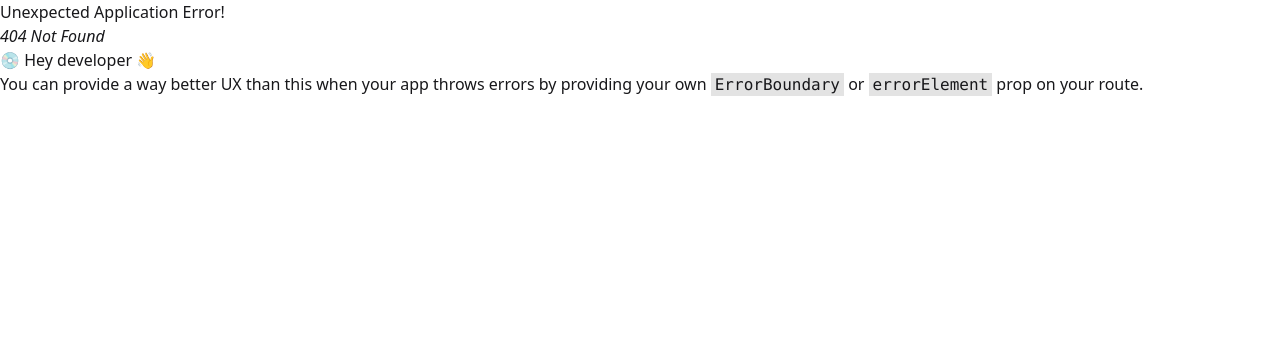
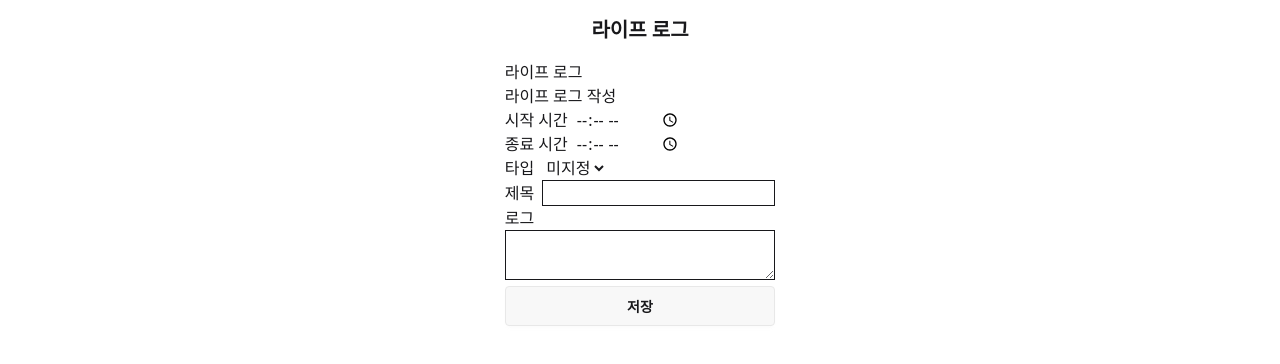
Before and after one commit to narahub123/scheduler_test, a React (Vite) app in the folder client/: page /lifelogs in a window 1280 px wide. Before the commit this address had no page. Shown: the top 364 px of the page. Built offline with nearby package versions, Linux system fonts and the light colour scheme.

Commit message:
Feat: LifelogPage 생성

```diff
--- a/client/src/pages/LandingPage/LandingPage.tsx
+++ b/client/src/pages/LandingPage/LandingPage.tsx
@@ -11,6 +11,11 @@
       <div className="w-screen h-screen flex flex-col items-center justify-center gap-4 ">
         <Link to="/todos">
           <Button className="min-w-[150px] btn-primary">투두 리스트</Button>
+        </Link>
+        <Link to="/lifelogs">
+          <Button className="min-w-[150px] btn-accent text-white">
+            라이프로그
+          </Button>
         </Link>
         <Link to="/timelines">
           <Button className="min-w-[150px] btn-accent text-white">일정</Button>
--- /dev/null
+++ b/client/src/pages/LifelogPage/LifelogPage.tsx
@@ -0,0 +1,137 @@
+import { useState } from "react";
+import { Button } from "../../ui";
+
+type LogType =
+  | "none"
+  | "todo"
+  | "work"
+  | "exercise"
+  | "meal"
+  | "rest"
+  | "study";
+
+export const LifelogPage = () => {
+  const [startAt, setStartAt] = useState("");
+  const [endAt, setEndAt] = useState("");
+  const [logType, setLogType] = useState<LogType>("none");
+  const [title, setTitle] = useState("");
+  const [description, setDescription] = useState("");
+
+  console.log(startAt, endAt, logType, title, description);
+
+  // 시작 시각 핸들러
+  const handleStartAtChange = (e: React.ChangeEvent<HTMLInputElement>) => {
+    const startAt = e.target.value;
+
+    setStartAt(startAt);
+  };
+
+  // 종료 시각 핸들러
+  const handleEndAtChange = (e: React.ChangeEvent<HTMLInputElement>) => {
+    const endAt = e.target.value;
+
+    setEndAt(endAt);
+  };
+
+  // 타입 핸들러
+  const handleLogTypeChange = (e: React.ChangeEvent<HTMLSelectElement>) => {
+    const logType = e.target.value as LogType;
+
+    setLogType(logType);
+  };
+
+  // 제목 핸들러
+  const handleTitlChange = (e: React.ChangeEvent<HTMLInputElement>) => {
+    const title = e.target.value;
+
+    setTitle(title);
+  };
+
+  // 로그 핸들러
+  const handleDescriptionChange = (
+    e: React.ChangeEvent<HTMLTextAreaElement>
+  ) => {
+    const description = e.target.value;
+
+    setDescription(description);
+  };
+
+  return (
+    <div className="w-screen h-screen flex flex-col">
+      <div className="w-full flex justify-center">
+        <h2 className="p-4 font-bold text-xl">라이프 로그</h2>
+      </div>
+      <div className="w-full h-full flex flex-col items-center">
+        <div>
+          {/* 캘린더로 표시? */}
+          <div>라이프 로그</div>
+          <div>
+            <h2>라이프 로그 작성</h2>
+          </div>
+          <div className="space-x-2 flex">
+            <label htmlFor="startAt">시작 시간</label>
+            <input
+              type="time"
+              name="startAt"
+              id="startAt"
+              onChange={handleStartAtChange}
+              value={startAt}
+            />
+          </div>
+          <div className="space-x-2">
+            <label htmlFor="startAt">종료 시간</label>
+            <input
+              type="time"
+              name="startAt"
+              id="startAt"
+              onChange={handleEndAtChange}
+              value={endAt}
+            />
+          </div>
+          <div className="space-x-2">
+            <label htmlFor="type">타입</label>
+            <select
+              name="type"
+              id="type"
+              onChange={handleLogTypeChange}
+              value={logType}
+            >
+              <option value="none">미지정</option>
+              <option value="todo">할 일</option>
+              <option value="exercise">운동</option>
+              <option value="meal">식사</option>
+              <option value="rest">휴식</option>
+              <option value="study">공부</option>
+            </select>
+          </div>
+          <div className="space-x-2">
+            <label htmlFor="title">제목</label>
+            <input
+              type="text"
+              name="title"
+              id="title"
+              className="border"
+              onChange={handleTitlChange}
+              value={title}
+            />
+          </div>
+          <div>
+            <div>
+              <label htmlFor="description">로그</label>
+            </div>
+            <div>
+              <textarea
+                name="description"
+                id="description"
+                className="border w-full"
+                onChange={handleDescriptionChange}
+                value={description}
+              ></textarea>
+            </div>
+          </div>
+          <Button className="w-full">저장</Button>
+        </div>
+      </div>
+    </div>
+  );
+};
--- /dev/null
+++ b/client/src/pages/LifelogPage/index.ts
@@ -0,0 +1 @@
+export * from "./LifelogPage";
--- a/client/src/pages/index.ts
+++ b/client/src/pages/index.ts
@@ -1,2 +1,3 @@
 export * from "./TodoPage";
 export * from "./LandingPage";
+export * from "./LifelogPage";
--- a/client/src/router/router.tsx
+++ b/client/src/router/router.tsx
@@ -1,5 +1,5 @@
 import { createBrowserRouter } from "react-router-dom";
-import { LandingPage, TodoPage } from "../pages";
+import { LandingPage, LifelogPage, TodoPage } from "../pages";
 
 export const router = createBrowserRouter([
   {
@@ -10,4 +10,8 @@
     path: "/todos",
     element: <TodoPage />,
   },
+  {
+    path: "/lifelogs",
+    element: <LifelogPage />,
+  },
 ]);
```
